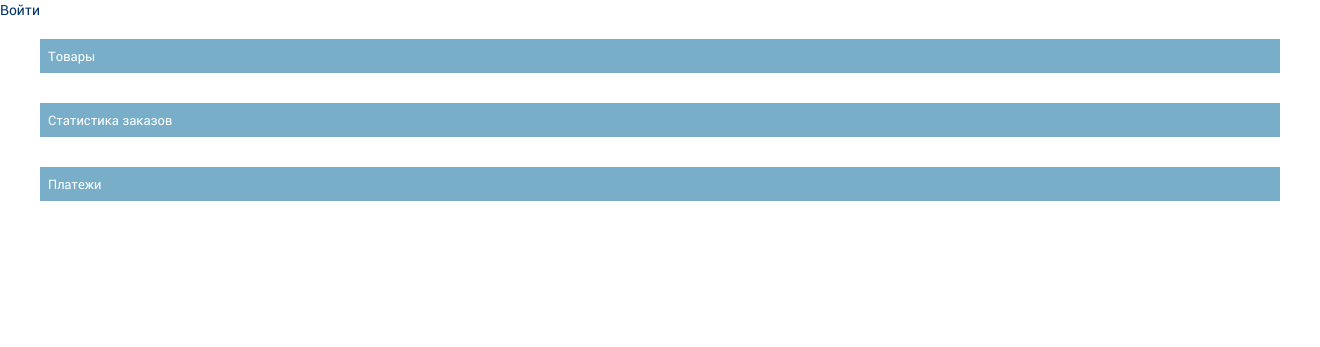
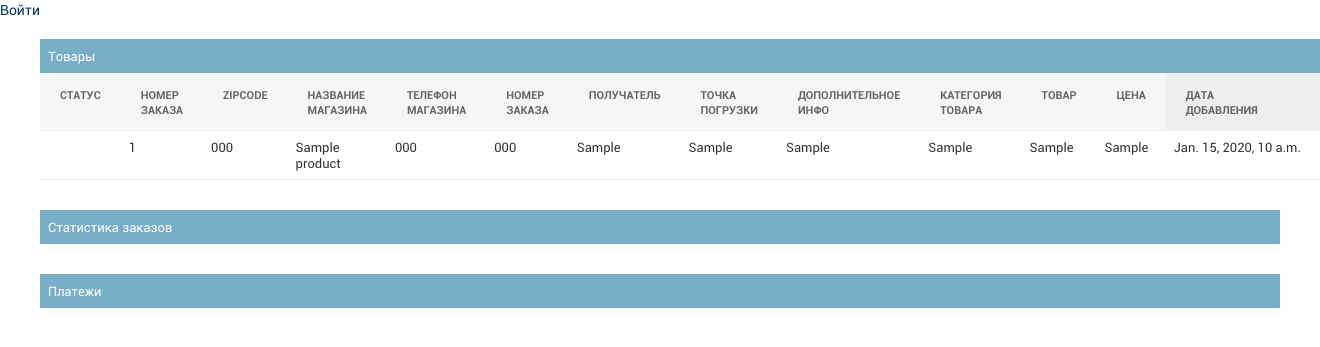
Before and after one commit to abikonya/logistic-bot, a Django app: template statistic_site/templates/main.html in a window 1320 px wide. Shown: the top 347 px of the page. Run offline with Django 3.2, Linux system fonts and the light colour scheme; the template is opened without the code that fills it: values that come from a table or form of the project are taken from there, others are empty; tables that the repository leaves empty hold one stand-in row (values such as "Sample post"); grey boxes are pictures that could not be loaded.

Commit message:
add product model and dbworker

```diff
--- a/bot_app/models.py
+++ b/bot_app/models.py
@@ -34,3 +34,15 @@ class Products(models.Model):
         verbose_name_plural = 'Товары'
         verbose_name = 'Товар'
         ordering = ['-created']
+
+class Statuses(models.Model):
+    user_id = models.CharField(max_length=50, blank=True, verbose_name='User ID')
+    task_id = models.CharField(max_length=50, blank=True, verbose_name='Номер заказа')
+    status = models.CharField(max_length=50, blank=True, verbose_name='Статус')
+    updated = models.DateTimeField(max_length=50, auto_now_add=True, db_index=True, verbose_name='Дата обновления')
+
+
+    class Meta:
+        verbose_name_plural = 'Статусы'
+        verbose_name = 'Статус'
+        ordering = ['-user_id', '-task_id', '-status']
--- a/statistic_site/templates/main.html
+++ b/statistic_site/templates/main.html
@@ -23,7 +23,7 @@
     </div>
     <div id="user-tools">
 
-        Добро пожаловать, <strong>{{ user.username }}</strong>. Ваш баланс, <a href="#">$BALANCE$</a>
+        Добро пожаловать, <strong>{{ user.username }}</strong>. Ваш баланс, <a href="#">{{ balance }}</a>
         <a href="/statistic/logout/">Выйти</a>
         {% else %}
         <a href="/statistic/login/">Войти</a>
@@ -39,7 +39,107 @@
 
         <h2>Товары</h2>
         <div id="content-main">
-            <!-- Сюда добавляется вывод от api запросов с помощью ajax и выполняется форматировние с помощью html тегов -->
+
+                <div class="results">
+                    <table id="result_list">
+                        <thead>
+                        <tr>
+                            <th scope="col"  class="sortable column-status">
+                                <div class="text"><a href="?o=1.-13">Статус</a></div>
+                                <div class="clear"></div>
+                            </th>
+
+                            <th scope="col"  class="sortable column-task_id">
+                                <div class="text"><a href="?o=2.-13">Номер заказа</a></div>
+                                <div class="clear"></div>
+                            </th>
+
+                            <th scope="col"  class="sortable column-zipcode">
+                                <div class="text"><a href="?o=3.-13">Zipcode</a></div>
+                                <div class="clear"></div>
+                            </th>
+
+                            <th scope="col"  class="sortable column-store_name">
+                                <div class="text"><a href="?o=4.-13">Название магазина</a></div>
+                                <div class="clear"></div>
+                            </th>
+
+                            <th scope="col"  class="sortable column-store_phone">
+                                <div class="text"><a href="?o=5.-13">Телефон магазина</a></div>
+                                <div class="clear"></div>
+                            </th>
+
+                            <th scope="col"  class="sortable column-order_number">
+                                <div class="text"><a href="?o=6.-13">Номер заказа</a></div>
+                                <div class="clear"></div>
+                            </th>
+
+                            <th scope="col"  class="sortable column-pickup_person">
+                                <div class="text"><a href="?o=7.-13">Получатель</a></div>
+                                <div class="clear"></div>
+                            </th>
+
+                            <th scope="col"  class="sortable column-pickup_location">
+                                <div class="text"><a href="?o=8.-13">Точка погрузки</a></div>
+                                <div class="clear"></div>
+                            </th>
+
+                            <th scope="col"  class="sortable column-more_info">
+                                <div class="text"><a href="?o=9.-13">Дополнительное инфо</a></div>
+                                <div class="clear"></div>
+                            </th>
+
+                            <th scope="col"  class="sortable column-product_category">
+                                <div class="text"><a href="?o=10.-13">Категория товара</a></div>
+                                <div class="clear"></div>
+                            </th>
+
+                            <th scope="col"  class="sortable column-product_item">
+                                <div class="text"><a href="?o=11.-13">Товар</a></div>
+                                <div class="clear"></div>
+                            </th>
+
+                            <th scope="col"  class="sortable column-price">
+                                <div class="text"><a href="?o=12.-13">Цена</a></div>
+                                <div class="clear"></div>
+                            </th>
+
+                            <th scope="col"  class="sortable column-created sorted descending">
+                                <div class="sortoptions">
+                                    <a class="sortremove" href="?o=" title="Remove from sorting"></a>
+                                    <a href="?o=13" class="toggle descending" title="Toggle sorting"></a>
+                                </div>
+
+                                <div class="text"><a href="?o=13">Дата добавления</a></div>
+                                <div class="clear"></div>
+                            </th>
+                        </tr>
+                        </thead>
+                        <tbody>
+
+                        {% for product in products %}
+
+                            <tr class="row">
+                            <th class="field-status"></th>
+                            <td class="field-task_id">{{ product.task_id }}</td>
+                            <td class="field-zipcode">{{ product.zipcode }}</td>
+                            <td class="field-store_name">{{ product.store_name }}</td>
+                            <td class="field-store_phone">{{ product.store_phone }}</td>
+                            <td class="field-order_number">{{ product.order_number }}</td>
+                            <td class="field-pickup_person">{{ product.pickup_person }}</td>
+                            <td class="field-pickup_location">{{ product.pickup_location }}</td>
+                            <td class="field-more_info">{{ product.more_info }}</td>
+                            <td class="field-product_category">{{ product.product_category }}</td>
+                            <td class="field-product_item">{{ product.product_item }}</td>
+                            <td class="field-price">{{ product.price }}</td>
+                            <td class="field-created nowrap">{{ product.created }}</td>
+                            </tr>
+
+                        {% endfor %}
+
+                    </tbody>
+                    </table>
+                </div>
         </div>
     </fieldset>
 
```
Also changed, not shown: bot_app/admin.py (+7 -1 lines), statistic_site/views.py (+19 -3 lines).
